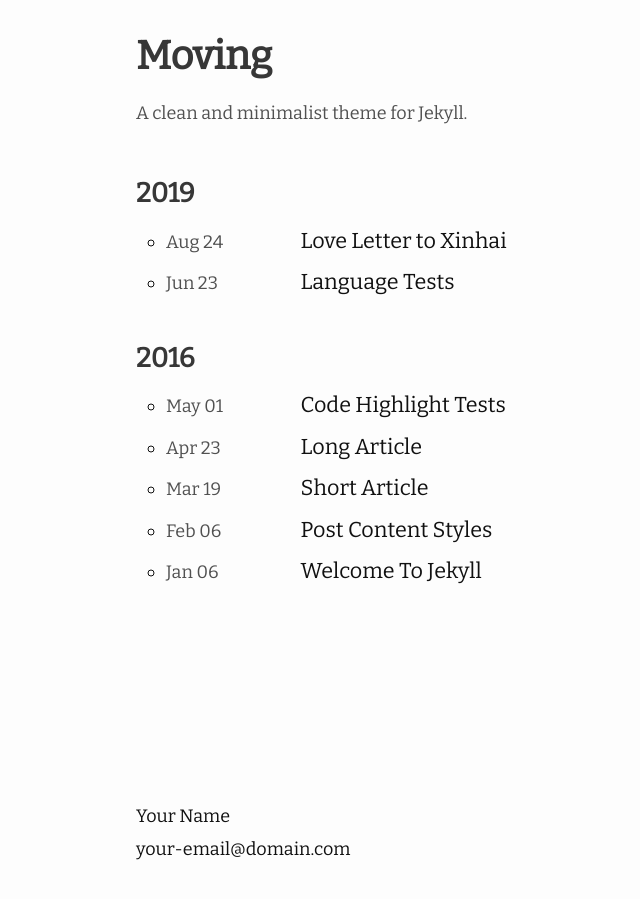
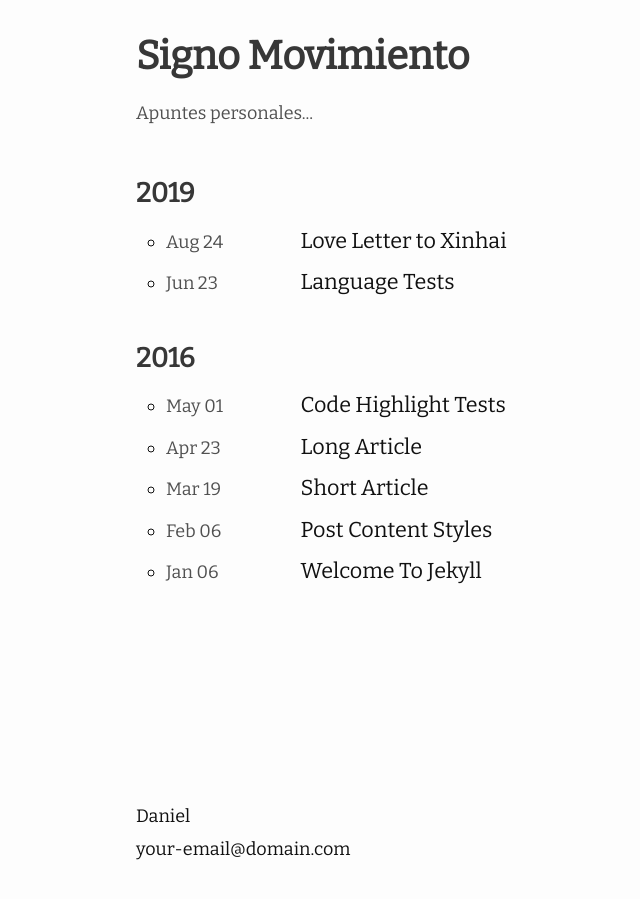
Before and after one commit to daeshu/be, a Jekyll site: the page built from index.md, in a window 1280 px wide. Shown: the whole page, without its empty margins (134-774 px from the left). Built offline with Jekyll 4.4.1, drawn with Linux system fonts in a browser that asks for light colours; nearby versions of some CDN libraries.

Commit message:
Update _config.yml

```diff
--- a/_config.yml
+++ b/_config.yml
@@ -1,9 +1,9 @@
-title: Moving # The title of the blog
-author: Your Name # Your name
+title: Signo Movimiento # The title of the blog
+author: Daniel # Your name
 email: your-email@domain.com # your email shown in the footer
-url: http://huangyz.name/moving/ # this is your site's root address.
+url: https://daeshu.github.io/be/ # this is your site's root address.
 description: > # this means to ignore newlines until "show_excerpts:"
-  A clean and minimalist theme for Jekyll.
+  Apuntes personales...
 favicon: "./favicon.ico" # set the favicon of the site
 
 show_excerpts: false # set to true to show excerpts on the homepage
```
